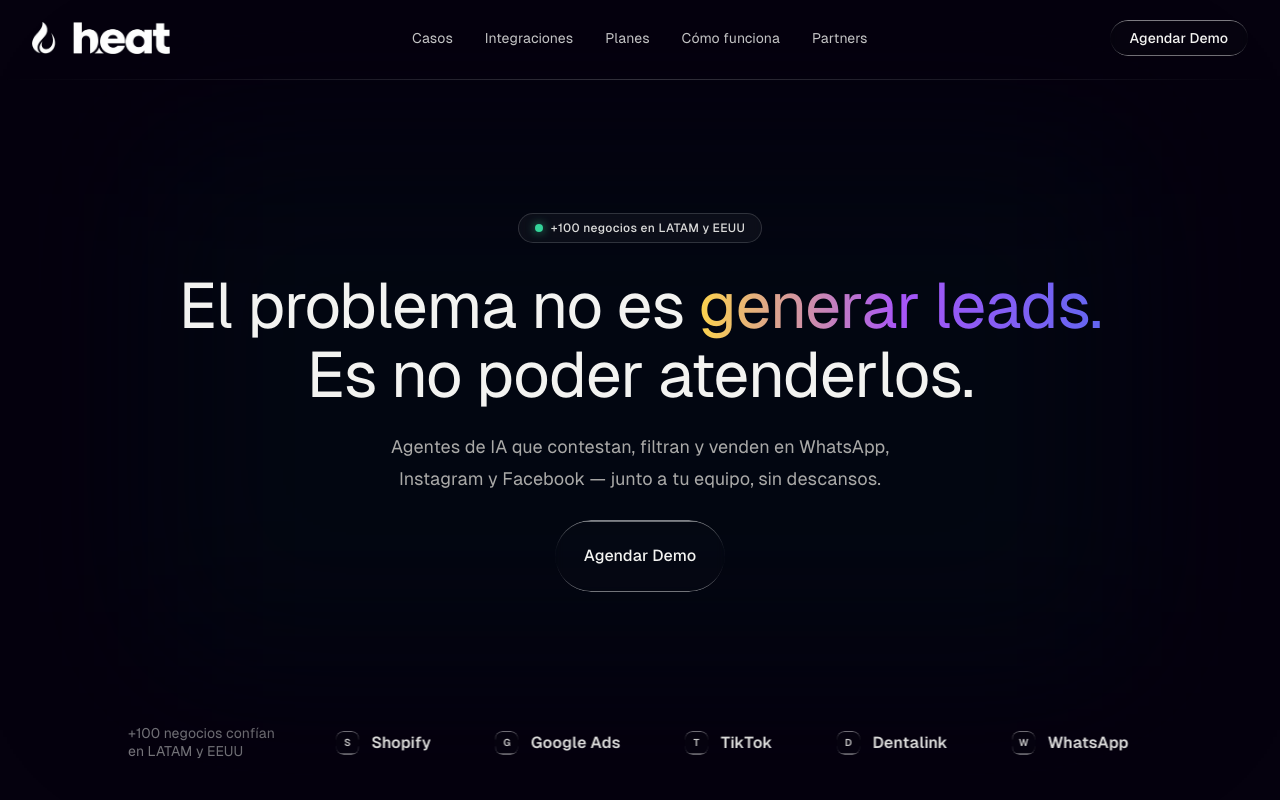
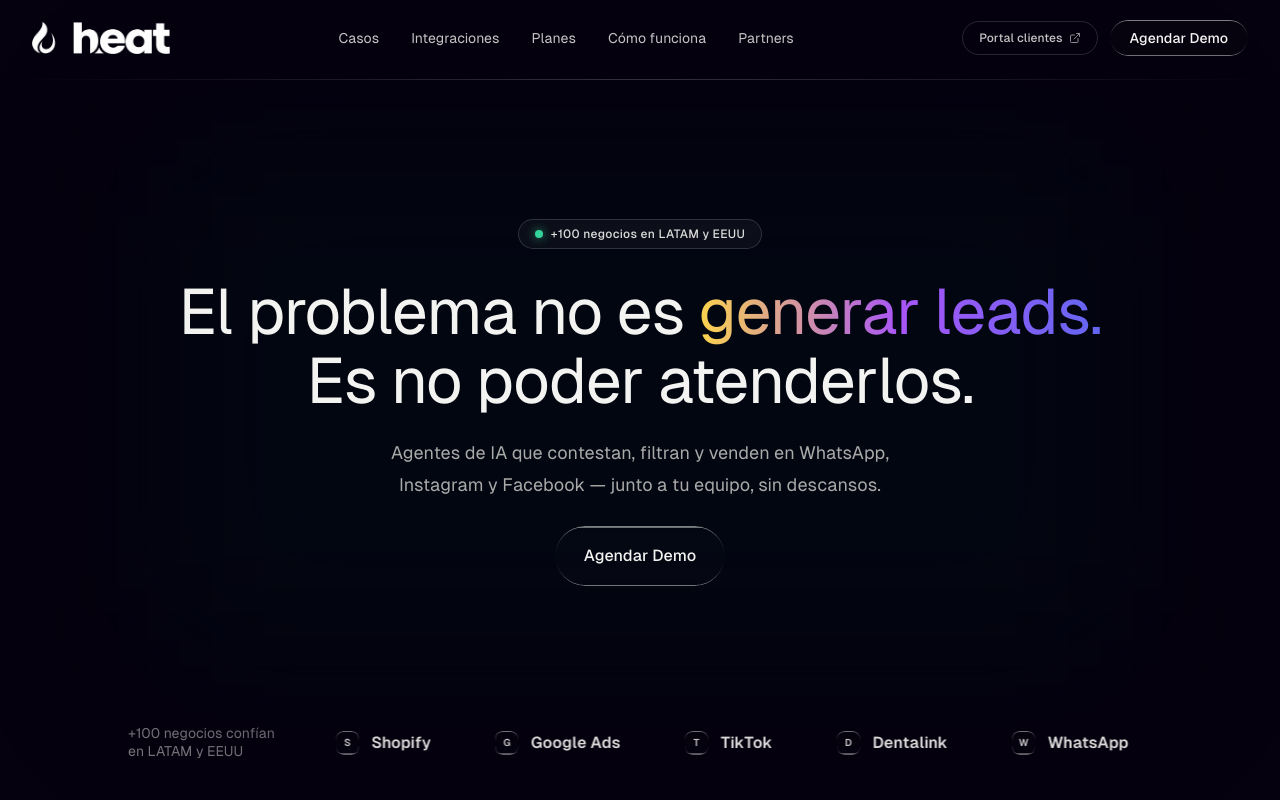
Before and after one commit to piero-heat/newweb, a React (Vite) app: page / in a window 1280 px wide. Shown: the top 800 px of the page. Built offline with nearby package versions, Linux system fonts and the light colour scheme; a web font is replaced by a local one.

Commit message:
feat: Portal Clientes btn + hero CTA hover + USD pricing + carousel arrows below

```diff
--- a/src/components/GoogleReviewsSection.tsx
+++ b/src/components/GoogleReviewsSection.tsx
@@ -192,22 +192,6 @@ export default function GoogleReviewsSection() {
         className="relative w-full max-w-[1200px] flex items-center justify-center"
         style={{ height: 340 }}
       >
-        <button
-          aria-label="Anterior"
-          onClick={() =>
-            setIndex((i) => (i - 1 + REVIEWS.length) % REVIEWS.length)
-          }
-          className="absolute left-2 md:left-8 top-1/2 -translate-y-1/2 z-40 w-11 h-11 rounded-full liquid-glass flex items-center justify-center text-foreground hover:scale-110 hover:shadow-[0_0_30px_-5px_rgba(255,255,255,0.3)] transition-all duration-300"
-        >
-          <ChevronLeft size={20} />
-        </button>
-        <button
-          aria-label="Siguiente"
-          onClick={() => setIndex((i) => (i + 1) % REVIEWS.length)}
-          className="absolute right-2 md:right-8 top-1/2 -translate-y-1/2 z-40 w-11 h-11 rounded-full liquid-glass flex items-center justify-center text-foreground hover:scale-110 hover:shadow-[0_0_30px_-5px_rgba(255,255,255,0.3)] transition-all duration-300"
-        >
-          <ChevronRight size={20} />
-        </button>
         {REVIEWS.map((review, i) => {
           let offset = i - index;
           if (offset > half) offset -= N;
@@ -251,7 +235,18 @@ export default function GoogleReviewsSection() {
         })}
       </div>
 
-      <div className="mt-6 flex items-center gap-2">
+      <div className="mt-8 flex items-center gap-5">
+        <button
+          aria-label="Anterior"
+          onClick={() =>
+            setIndex((i) => (i - 1 + REVIEWS.length) % REVIEWS.length)
+          }
+          className="w-11 h-11 rounded-full liquid-glass flex items-center justify-center text-foreground hover:scale-110 hover:shadow-[0_0_30px_-5px_rgba(255,255,255,0.3)] transition-all duration-300"
+        >
+          <ChevronLeft size={18} />
+        </button>
+
+        <div className="flex items-center gap-2">
           {REVIEWS.map((_, i) => {
             const active = i === index;
             return (
@@ -267,6 +262,15 @@ export default function GoogleReviewsSection() {
               />
             );
           })}
+        </div>
+
+        <button
+          aria-label="Siguiente"
+          onClick={() => setIndex((i) => (i + 1) % REVIEWS.length)}
+          className="w-11 h-11 rounded-full liquid-glass flex items-center justify-center text-foreground hover:scale-110 hover:shadow-[0_0_30px_-5px_rgba(255,255,255,0.3)] transition-all duration-300"
+        >
+          <ChevronRight size={18} />
+        </button>
       </div>
 
       <motion.a
--- a/src/components/Navbar.tsx
+++ b/src/components/Navbar.tsx
@@ -1,4 +1,5 @@
 import { Link, useLocation } from "react-router-dom";
+import { ExternalLink } from "lucide-react";
 import logo from "@/assets/logo.png";
 
 const ITEMS: { label: string; anchor: string; isRoute?: boolean }[] = [
@@ -58,6 +59,17 @@ export default function Navbar() {
           })}
         </nav>
 
+        <div className="flex items-center gap-3">
+          <a
+            href="https://app.heatlatam.com"
+            target="_blank"
+            rel="noopener noreferrer"
+            className="hidden md:inline-flex items-center gap-1.5 rounded-full border border-white/15 hover:border-white/35 text-foreground/80 hover:text-foreground text-xs font-medium px-4 py-2 transition-all duration-300"
+          >
+            Portal clientes
+            <ExternalLink size={12} className="opacity-70" />
+          </a>
+
           <a
             href={onHome ? "#demo" : "/#demo"}
             className="group relative inline-flex items-center justify-center rounded-full liquid-glass text-foreground text-sm font-medium px-5 py-2 overflow-hidden transition-all duration-500 ease-out hover:shadow-[0_10px_40px_-10px_rgba(255,255,255,0.35)]"
@@ -70,6 +82,7 @@ export default function Navbar() {
               Agendar Demo
             </span>
           </a>
+        </div>
       </header>
 
       <div className="relative z-30 mt-[3px] h-px w-full bg-gradient-to-r from-transparent via-foreground/20 to-transparent" />
--- a/src/components/PerformanceAdsSection.tsx
+++ b/src/components/PerformanceAdsSection.tsx
@@ -28,10 +28,10 @@ const SERVICES: {
 ];
 
 const PROJECTIONS = [
-  { invest: "Hasta $1M CLP", excess: "$0", fee: "$449", total: "$449 USD" },
-  { invest: "$3M CLP", excess: "$2M", fee: "$449", total: "$660 USD" },
-  { invest: "$5M CLP", excess: "$4M", fee: "$449", total: "$870 USD" },
-  { invest: "$10M CLP", excess: "$9M", fee: "$449", total: "$1.396 USD" },
+  { invest: "Hasta $1.000", excess: "—", fee: "$449", total: "$449" },
+  { invest: "$3.000", excess: "$200", fee: "$449", total: "$649" },
+  { invest: "$5.000", excess: "$400", fee: "$449", total: "$849" },
+  { invest: "$10.000", excess: "$900", fee: "$449", total: "$1.349" },
 ];
 
 const NOT_INCLUDED = [
@@ -129,8 +129,8 @@ export default function PerformanceAdsSection() {
             <p className="mt-4 text-gray-300 text-sm leading-relaxed">
               + <span className="text-foreground font-medium">10%</span> solo
               sobre el monto que supera{" "}
-              <span className="text-foreground font-medium">$1.000.000 CLP</span>{" "}
-              de inversión mensual.
+              <span className="text-foreground font-medium">$1.000 USD</span> de
+              inversión mensual.
             </p>
             <ul className="mt-5 space-y-2 text-sm text-gray-400">
               <li>✓ Fee bajo de entrada</li>
@@ -163,18 +163,11 @@ export default function PerformanceAdsSection() {
                       key={row.invest}
                       className="border-t border-white/5 text-gray-300"
                     >
-                      <td className="px-4 py-3">{row.invest}</td>
+                      <td className="px-4 py-3">{row.invest} USD</td>
                       <td className="px-4 py-3 text-gray-400">{row.fee}</td>
-                      <td className="px-4 py-3 text-gray-400">
-                        {row.excess === "$0"
-                          ? "—"
-                          : `~${Math.round(
-                              parseInt(row.excess.replace(/[$M]/g, "")) *
-                                100000,
-                            ).toLocaleString()} CLP`}
-                      </td>
+                      <td className="px-4 py-3 text-gray-400">{row.excess}</td>
                       <td className="px-4 py-3 font-medium text-foreground">
-                        {row.total}
+                        {row.total} USD
                       </td>
                     </tr>
                   ))}
@@ -182,8 +175,8 @@ export default function PerformanceAdsSection() {
               </table>
             </div>
             <p className="mt-3 text-xs text-gray-500 leading-relaxed">
-              Tasa referencial 1 USD ≈ 950 CLP. La inversión publicitaria la
-              pagas tú directamente a Meta.
+              Todos los montos en USD. La inversión publicitaria la pagas tú
+              directamente a Meta con tu medio de pago.
             </p>
           </div>
         </div>
@@ -196,17 +189,21 @@ export default function PerformanceAdsSection() {
         transition={{ duration: 0.5, delay: 0.4 }}
         className="mt-10 w-full max-w-[1080px] rounded-2xl border border-white/5 bg-white/[0.01] p-6 md:p-8"
       >
-        <div className="flex flex-col md:flex-row md:items-center gap-4 md:gap-8">
+        <div className="flex flex-col md:flex-row md:items-center gap-4 md:gap-6">
           <p className="text-xs font-semibold tracking-[0.18em] text-white/50 shrink-0">
             LO QUE NO HACEMOS
           </p>
-          <ul className="flex flex-wrap gap-x-6 gap-y-2">
+          <ul className="flex flex-wrap gap-2">
             {NOT_INCLUDED.map((item) => (
               <li
                 key={item}
-                className="flex items-center gap-2 text-sm text-gray-400"
+                className="group inline-flex items-center gap-2 rounded-full border border-transparent bg-transparent px-3 py-1.5 text-sm text-gray-400 hover:border-rose-500/25 hover:bg-rose-500/[0.06] hover:text-rose-100 transition-all duration-300 cursor-default"
               >
-                <X size={14} strokeWidth={2.5} className="text-gray-600" />
+                <X
+                  size={14}
+                  strokeWidth={2.5}
+                  className="text-gray-600 transition-colors duration-300 group-hover:text-rose-400"
+                />
                 <span>{item}</span>
               </li>
             ))}
--- a/src/pages/Index.tsx
+++ b/src/pages/Index.tsx
@@ -167,20 +167,25 @@ export default function Index() {
               Instagram y Facebook — junto a tu equipo, sin descansos.
             </p>
 
-            <Button
-              variant="heroSecondary"
-              size="none"
-              className="rounded-full text-base"
+            <a
+              href="#demo"
+              className="group relative inline-flex items-center justify-center rounded-full liquid-glass text-foreground text-base font-medium overflow-hidden transition-all duration-500 ease-out hover:shadow-[0_14px_50px_-12px_rgba(255,255,255,0.45)]"
               style={{
                 paddingLeft: 29,
                 paddingRight: 29,
-                paddingTop: 24,
-                paddingBottom: 24,
+                paddingTop: 18,
+                paddingBottom: 18,
                 marginTop: 25,
               }}
             >
-              Agendar Demo
-            </Button>
+              <span
+                aria-hidden
+                className="absolute inset-0 rounded-full bg-foreground scale-x-0 group-hover:scale-x-100 transition-transform duration-500 ease-out origin-left"
+              />
+              <span className="relative z-10 transition-colors duration-500 ease-out group-hover:text-background">
+                Agendar Demo
+              </span>
+            </a>
           </div>
         </div>
 
```
Lines whose indentation alone changed are shown as unchanged.
